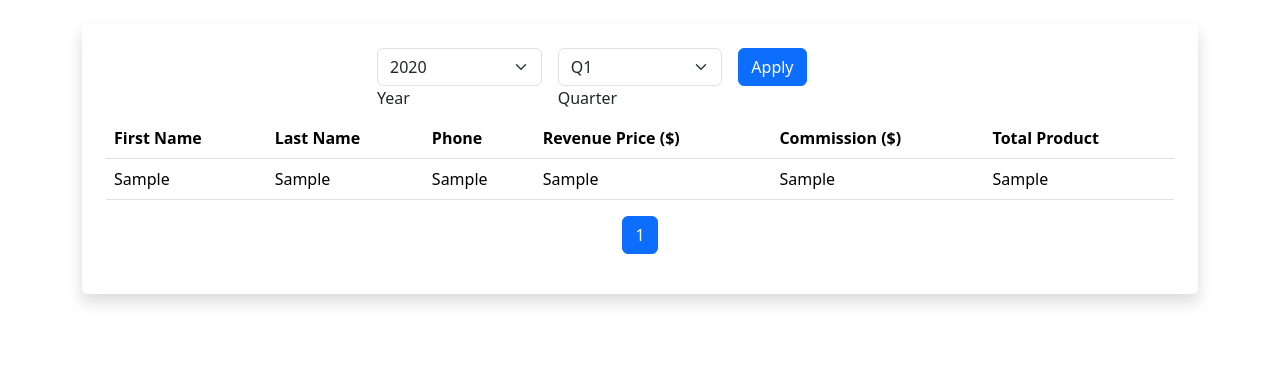
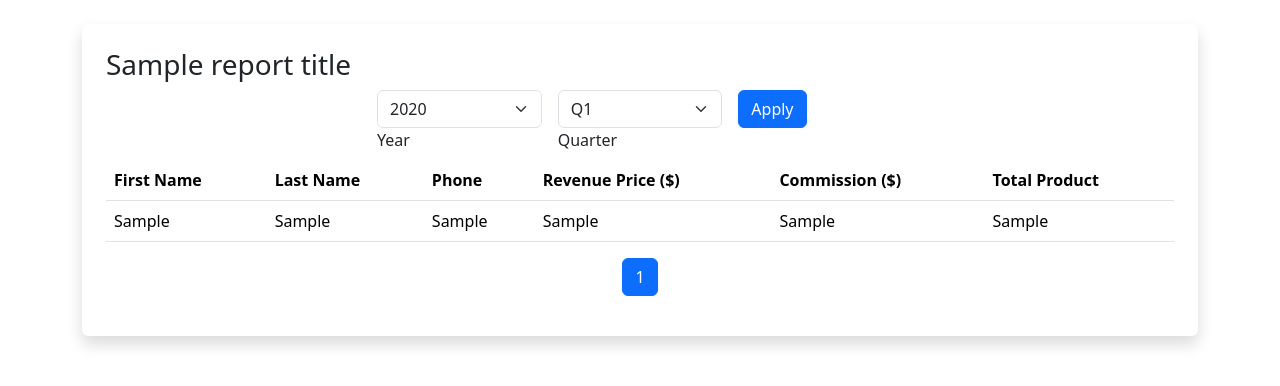
Before and after one commit to thuanvoit/BeSpoked-Bikes, a Django app: template core/templates/core/sale_report.html in a window 1280 px wide. Shown: the part 56-442 px from the top of the page. Run offline with Django 4.2, Linux system fonts and the light colour scheme; the template is opened without the code that fills it: most values are stand-ins (such as "Sample title", 1, 10 or a date in 2020); some libraries are stand-ins or nearby versions.

Commit message:
add title

```diff
--- a/core/templates/core/sale_report.html
+++ b/core/templates/core/sale_report.html
@@ -1,6 +1,9 @@
 {% extends "core/base.html" %} {% block content %}
 {% load static %}
 
+{% if report_title %}
+<h3>{{ report_title }}</h3>
+{% endif %}
 
 <form class="row g-3 justify-content-center" method="POST">
   {% csrf_token %}
--- a/core/views.py
+++ b/core/views.py
@@ -188,6 +188,8 @@ def sale_report(request):
         year = int(request.POST.get('year'))
         quarter = int(request.POST.get('quarter'))
 
+        report_title = f"{year} Report Q{quarter}"
+
         stats = execute_custom_query(query_sale_report_quarterly, [year, quarter])
 
     paginator = Paginator(stats, 50)
@@ -197,7 +199,8 @@ def sale_report(request):
     return render(request, "core/sale_report.html", {
         "apps_link": get_apps_link(),
         "year_range": range(min_year, max_year + 1),
-        "stats": page
+        "stats": page,
+        "report_title": report_title
     })
 
 def seed_sample(request):
```
